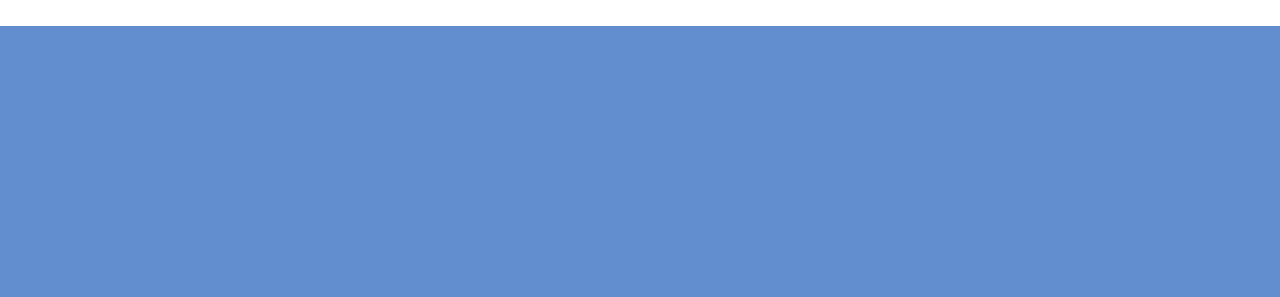
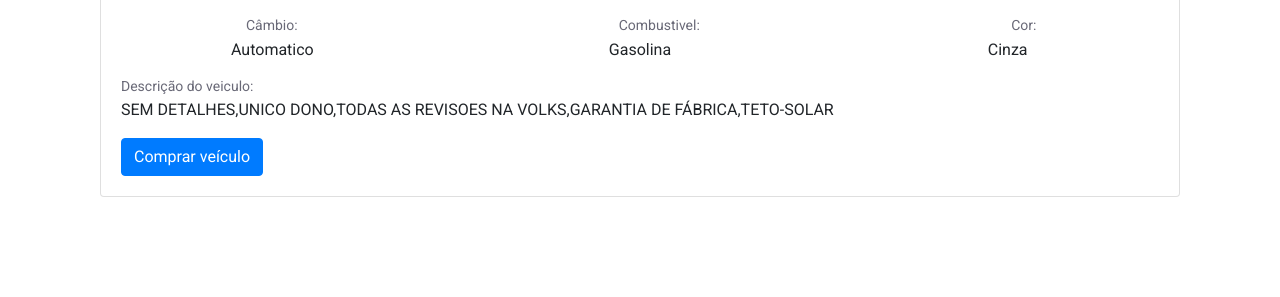
Before and after one commit to mateusbt/projetoPreguica, a Flask app: page /anuncio in a window 1280 px wide. Shown: the part 774-1071 px from the top of the page. Before the commit the page ends 800 px from the top, so only its background shows below. Run offline with Flask 2, Linux system fonts and the light colour scheme; some libraries are stand-ins or nearby versions.

Commit message:
uddhasuhdasudsauh

```diff
--- a/static/anuncio.css
+++ b/static/anuncio.css
@@ -11,9 +11,9 @@
 }
 
 :root {
-    --orange:  rgb(98, 142, 207);
+    --bluelight:  rgb(98, 142, 207);
     --blue: #98b8fd;
-    --gray: #ededed;
+    --grayy: #ededed;
     --black: rgb(0, 0, 0);
   }
 html,
@@ -229,14 +229,93 @@
 
   }
 
-.preco{
-  margin-top: auto;
-  margin-bottom: 10px;
+
+.textdesc{
+display: -webkit-box;
+display: -webkit-flex;
+display: -ms-flexbox;
+display: flex;
+font-size: 14px;
+color: #696977;
+margin-bottom: 4px;
+font-weight: 400;
 }
-section p{
-  display: ;
+.cidade{
+
+    display: -webkit-box;
+    display: -webkit-flex;
+    display: -ms-flexbox;
+    display: flex;
+    font-size: 14px;
+    color: #696977;
+    margin-bottom: 4px;
+    font-weight: 400;
+    margin-left: 110px;
 }
 
+.valor{
+  font-size: 40px;
+  font-weight: 500;
+  letter-spacing: .04px;
+  color: #2e2d37;
+}
+.cor{
+    display: -webkit-box;
+    display: -webkit-flex;
+    display: -ms-flexbox;
+    display: flex;
+    font-size: 14px;
+    color: #696977;
+    margin-bottom: 4px;
+    font-weight: 400;
+    margin-left: 140px;
+}
+.combustivel{
+    display: -webkit-box;
+    display: -webkit-flex;
+    display: -ms-flexbox;
+    display: flex;
+    font-size: 14px;
+    color: #696977;
+    margin-bottom: 4px;
+    font-weight: 400;
+    margin-left: 180px;
+}
+.cambio{
+  display: -webkit-box;
+  display: -webkit-flex;
+  display: -ms-flexbox;
+  display: flex;
+  font-size: 14px;
+  color: #696977;
+  margin-bottom: 4px;
+  font-weight: 400;
+  margin-left: 110px;
+}
+
+.ano{
+    display: -webkit-box;
+    display: -webkit-flex;
+    display: -ms-flexbox;
+    display: flex;
+    font-size: 14px;
+    color: #696977;
+    margin-bottom: 4px;
+    font-weight: 400;
+    margin-left: 250px;
+}
+
+.km{
+    display: -webkit-box;
+    display: -webkit-flex;
+    display: -ms-flexbox;
+    display: flex;
+    font-size: 14px;
+    color: #696977;
+    margin-bottom: 4px;
+    font-weight: 400;
+    margin-left: 110px;
+}
 /* Responsive adjustments */
 
 @media (max-width: 576px) {
--- a/templates/anuncio.html
+++ b/templates/anuncio.html
@@ -4,9 +4,10 @@
     <meta charset="UTF-8" />
     <meta http-equiv="X-UA-Compatible" content="IE=edge" />
     <meta name="viewport" content="width=device-width, initial-scale=1.0" />
-    <title>AUDI TT</title>
+    <title>Jetta GLI</title>
+
+    <link  rel="stylesheet"  href="https://stackpath.bootstrapcdn.com/bootstrap/4.1.3/css/bootstrap.min.css"  integrity="sha384-MCw98/SFnGE8fJT3GXwEOngsV7Zt27NXFoaoApmYm81iuXoPkFOJwJ8ERdknLPMO"  crossorigin="anonymous">
     <link rel="stylesheet" href= "/static/anuncio.css">
-  </head>
   <body>
     <header>
       <div class="content">
@@ -69,22 +70,54 @@
         </div>
       </div>
     </header>
-      <section class="catalog" id="catalog">
-        <div class="card">
-          <h5 class="card-header">Featured</h5>
-          <div class="card-body">
-            <h5 class="card-title">Special title treatment</h5>
-            <p class="card-text">With supporting text below as a natural lead-in to additional content.</p>
-            <a href="#" class="btn btn-primary">Go somewhere</a>
-          </div>
+    <section class="catalog" id="catalog">
+      <div class="card">
+  <h5 class="card-header">Jetta GLI 2021</h5>
+  <div class="card-body">
+    <strong id="" class="valor">R$ 183.900</strong>
+    <div class="container text-center">
+      <div class="row">
+        <div class="col">
+          <h2 class="cidade">Cidade</h2>
+          <p>Jundiaí-SP</p>
         </div>
-
-      </section>
+        <div class="col-6">
+          <h2 class="ano">Ano:</h2>
+            <p>2021/2021</p>
+        </div>
+        <div class="col">
+          <h2 class="km">KM: </h2>
+          <p>41.000</p>
+        </div>
+      </div>
+      <div class="row">
+        <div class="col">
+          <h2 class="cambio">Câmbio: </h2>
+            <p>Automatico</p>
+        </div>
+        <div class="col-5">
+          <h2 class="combustivel">Combustivel:</h2>
+          <p>Gasolina</p>
+        </div>
+        <div class="col">
+          <h2 class="cor">Cor:</h2>
+         <p>Cinza</p>
+        </div>
+      </div>
+    </div>
+    <h2 class="textdesc">Descrição do veiculo: </h2>
+    <p class="card-text">SEM DETALHES,UNICO DONO,TODAS AS REVISOES NA VOLKS,GARANTIA DE FÁBRICA,TETO-SOLAR</p>
+    <a href="#" class="btn btn-primary">Comprar veículo</a>
+  </div>
+</div>
+    </section>
   <body>
 
 
 
 
-
+    <script  src="https://code.jquery.com/jquery-3.3.1.slim.min.js"  integrity="sha384-q8i/X+965DzO0rT7abK41JStQIAqVgRVzpbzo5smXKp4YfRvH+8abtTE1Pi6jizo"  crossorigin="anonymous"></script>
+    <script  src="https://cdnjs.cloudflare.com/ajax/libs/popper.js/1.14.3/umd/popper.min.js"  integrity="sha384-ZMP7rVo3mIykV+2+9J3UJ46jBk0WLaUAdn689aCwoqbBJiSnjAK/l8WvCWPIPm49"  crossorigin="anonymous"></script>
+    <script  src="https://stackpath.bootstrapcdn.com/bootstrap/4.1.3/js/bootstrap.min.js"  integrity="sha384-ChfqqxuZUCnJSK3+MXmPNIyE6ZbWh2IMqE241rYiqJxyMiZ6OW/JmZQ5stwEULTy"  crossorigin="anonymous"></script>
 
 </html>
```
Also changed, not shown: other parts of static/anuncio.css (+1 -21 lines).
